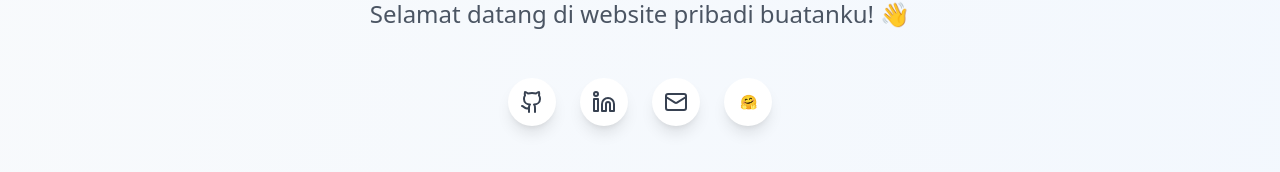
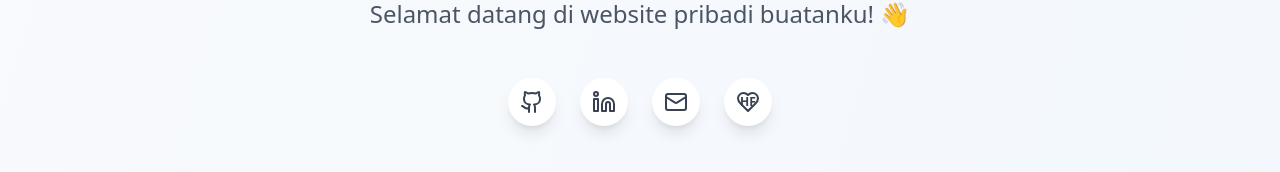
Before and after one commit to IzzulGod/about-izzulgod, a React (Vite) app: page / in a window 1280 px wide. Shown: the part 376-548 px from the top of the page. Built offline with nearby package versions, Linux system fonts and the light colour scheme.

Commit message:
Improve Hugging Face icon in opening
Update the Hugging Face icon in the opening section to match the style of other icons.

```diff
--- a/src/components/Hero.tsx
+++ b/src/components/Hero.tsx
@@ -1,5 +1,5 @@
 
-import { Github, Linkedin, Mail } from "lucide-react";
+import { Github, Linkedin, Mail, Heart } from "lucide-react";
 
 const Hero = () => {
   const scrollToProjects = () => {
@@ -19,7 +19,7 @@ const Hero = () => {
             </span>
           </h1>
 
-          <p className="text-xl md:text-2xl text-gray-600 mb-12">
+          <p className="text-xl md:text-2xl text-gray-600 mb-12 mt-8">
             Selamat datang di website pribadi buatanku! 👋
           </p>
 
@@ -50,10 +50,11 @@ const Hero = () => {
               href="https://huggingface.co/IzzulGod"
               target="_blank"
               rel="noopener noreferrer"
-              className="p-3 bg-white rounded-full shadow-lg hover:shadow-xl transition-all duration-300 hover:scale-110 group"
+              className="p-3 bg-white rounded-full shadow-lg hover:shadow-xl transition-all duration-300 hover:scale-110 group relative"
             >
-              <div className="w-6 h-6 text-gray-700 group-hover:text-blue-600 transition-colors font-bold text-sm flex items-center justify-center">
-                🤗
+              <Heart className="w-6 h-6 text-gray-700 group-hover:text-orange-500 transition-colors" />
+              <div className="absolute inset-0 flex items-center justify-center">
+                <span className="text-xs font-bold text-gray-700 group-hover:text-orange-500 transition-colors">HF</span>
               </div>
             </a>
           </div>
```
